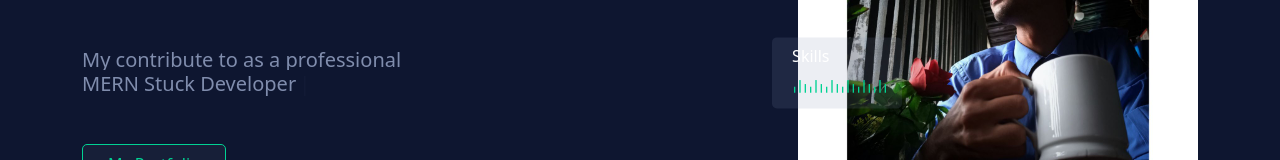
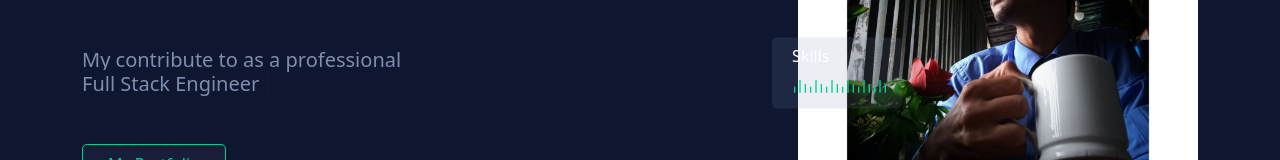
Before and after one commit to codertahsin/Ahnaf-Tahsin, a Next.js app: page / in a window 1280 px wide. Shown: the part 270-430 px from the top of the page. Built offline with nearby package versions, Linux system fonts and the light colour scheme.

Commit message:
Designation

```diff
--- a/components/UI/Hero.jsx
+++ b/components/UI/Hero.jsx
@@ -28,8 +28,8 @@ const Hero = () => {
               <br />
               <h5 className="mb-4">My contribute to as a professional<br />
               <Typewriter
-            words={['Software Engineer', 'MERN Stuck Developer',]}
-            loop={70}
+            words={['Full Stack Engineer']}
+            loop={1}
             cursor
             cursorStyle='|'
             typeSpeed={90}
```
